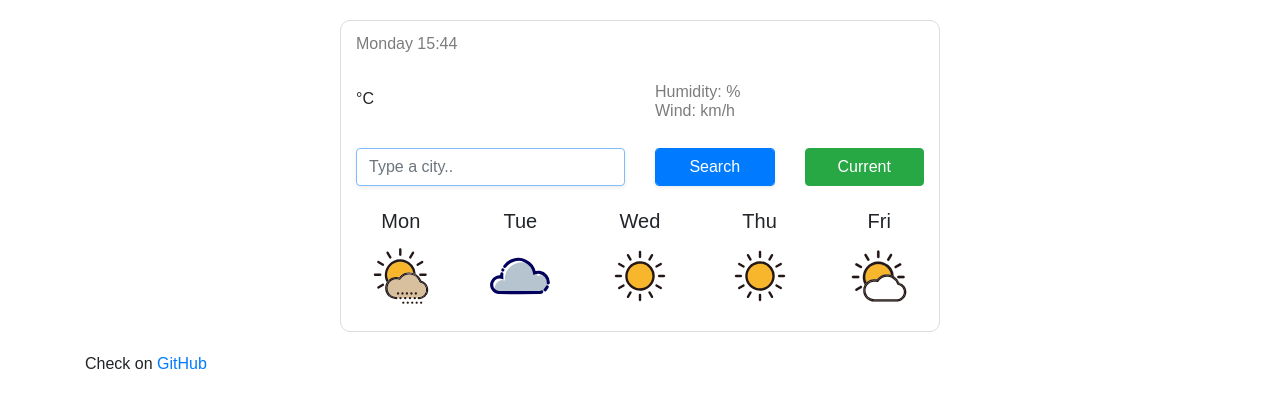
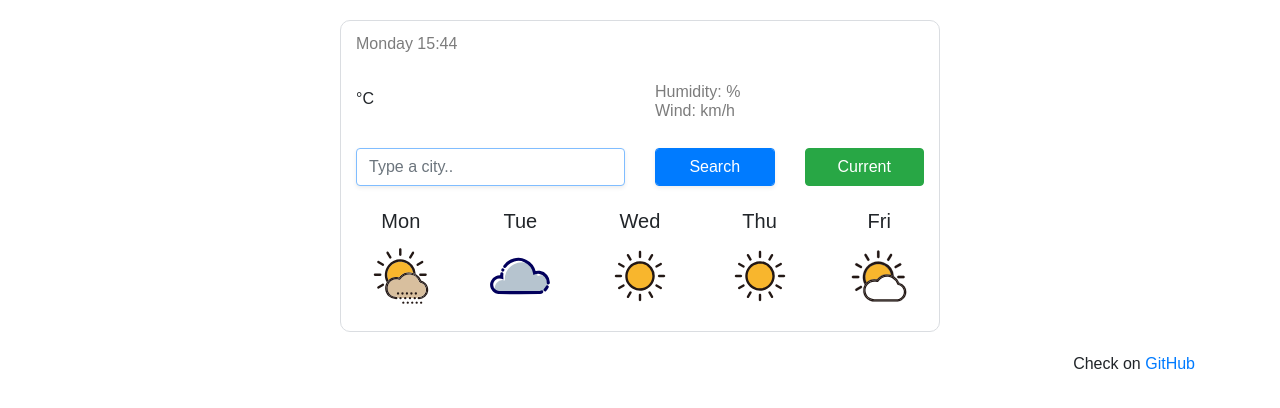
Before and after one commit to ValKa04/shecodes-hw, a plain HTML site: page index.html in a window 1280 px wide. Drawn offline with nearby package versions, Linux system fonts and the light colour scheme; no server answers.

Commit message:
added class to footer

```diff
--- a/index.html
+++ b/index.html
@@ -88,9 +88,9 @@
       </div>
     </div>
     <footer>
-   <p> Check on
+   <p class="gitHub"> Check on
      <a href="https://valka04.github.io/shecodes-hw/">GitHub</a>
-  </p>
+  </p >
     </footer>
     <script src="src/script.js"></script>
   </body>
--- a/src/styles.css
+++ b/src/styles.css
@@ -84,7 +84,9 @@ li {
   margin-top: 20px;
   font-size: 20px;
 }
-
+.gitHub {
+  text-align: right;
+}
 /* ul {
   display: block;
   list-style-type: none;
```
